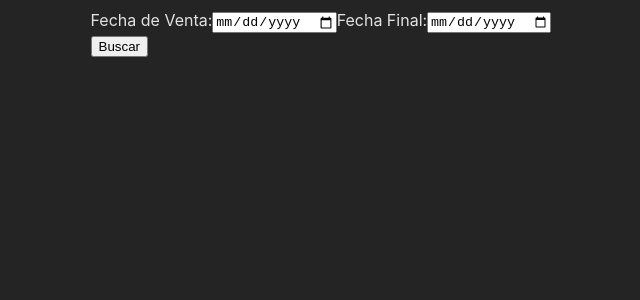
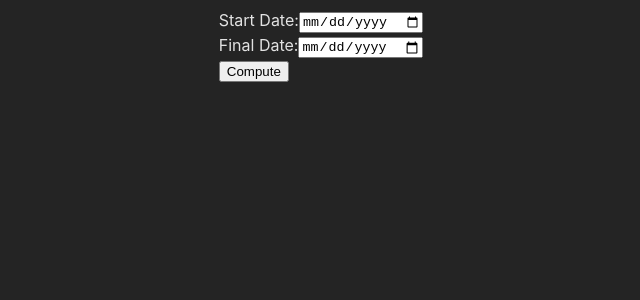
Before and after one commit to WashingtonYandun/MiniCore_Grades, a React (Vite) app in the folder client/: page / in a window 1280 px wide. Shown: the top 300 px of the page, without its empty margins (319-959 px from the left). Built offline with nearby package versions, Linux system fonts and the light colour scheme.

Commit message:
feat: Client => Improve UI

```diff
--- a/client/src/App.tsx
+++ b/client/src/App.tsx
@@ -1,24 +1,22 @@
-import { useState, useEffect } from "react";
-import reactLogo from "./assets/react.svg";
-import viteLogo from "/vite.svg";
-
 function App() {
     return (
         <div>
-            <div className="filtros">
-                <label className="label" htmlFor="fechaVenta">
-                    Fecha de Venta:
+            <div>
+                <label className="label" htmlFor="dateA">
+                    Start Date:
                 </label>
-                <input className="fechas" type="date" id="fechaVenta" />
+                <input type="date" id="dateA" />
 
-                <label className="label" htmlFor="fechaFin">
-                    Fecha Final:
+                <br />
+
+                <label className="label" htmlFor="dateB">
+                    Final Date:
                 </label>
-                <input className="fechas" type="date" id="fechaFin" />
+                <input type="date" id="dateB" />
             </div>
 
             <div>
-                <button>Buscar</button>
+                <button>Compute</button>
             </div>
         </div>
     );
```
